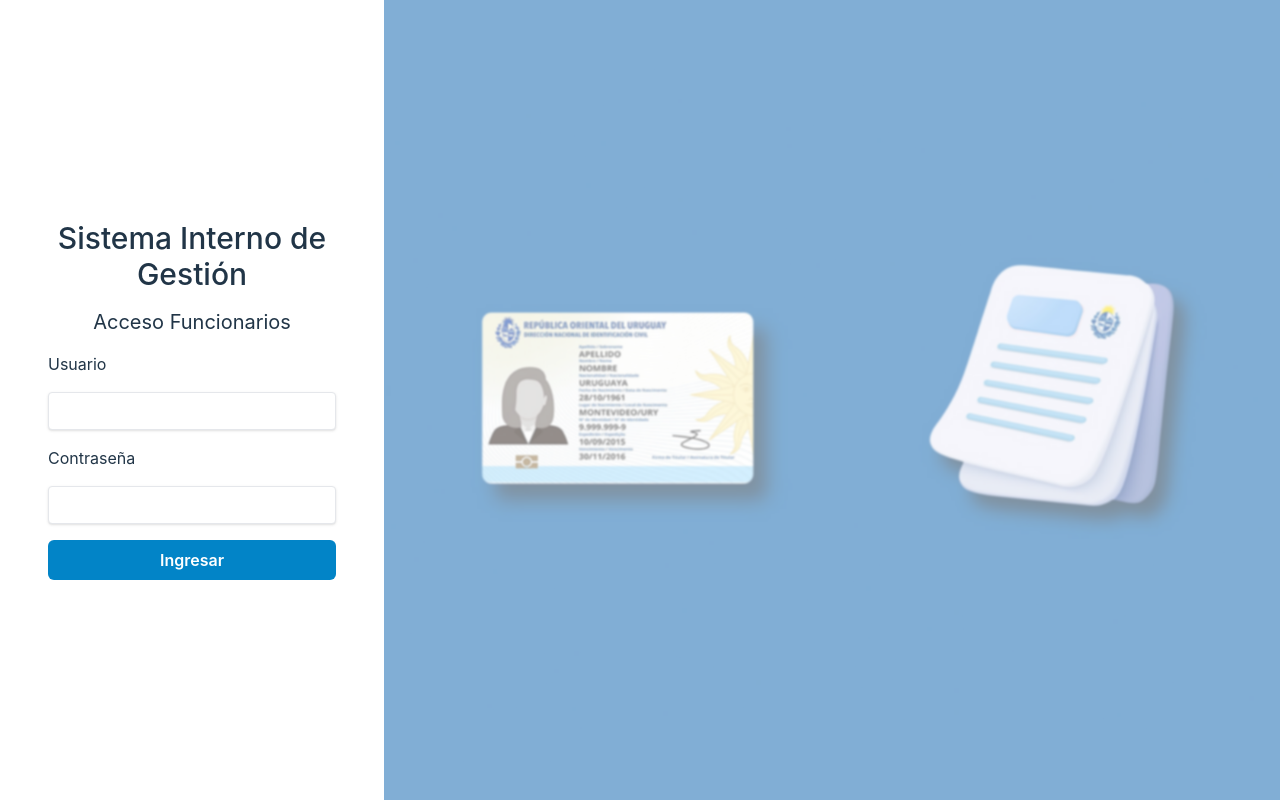
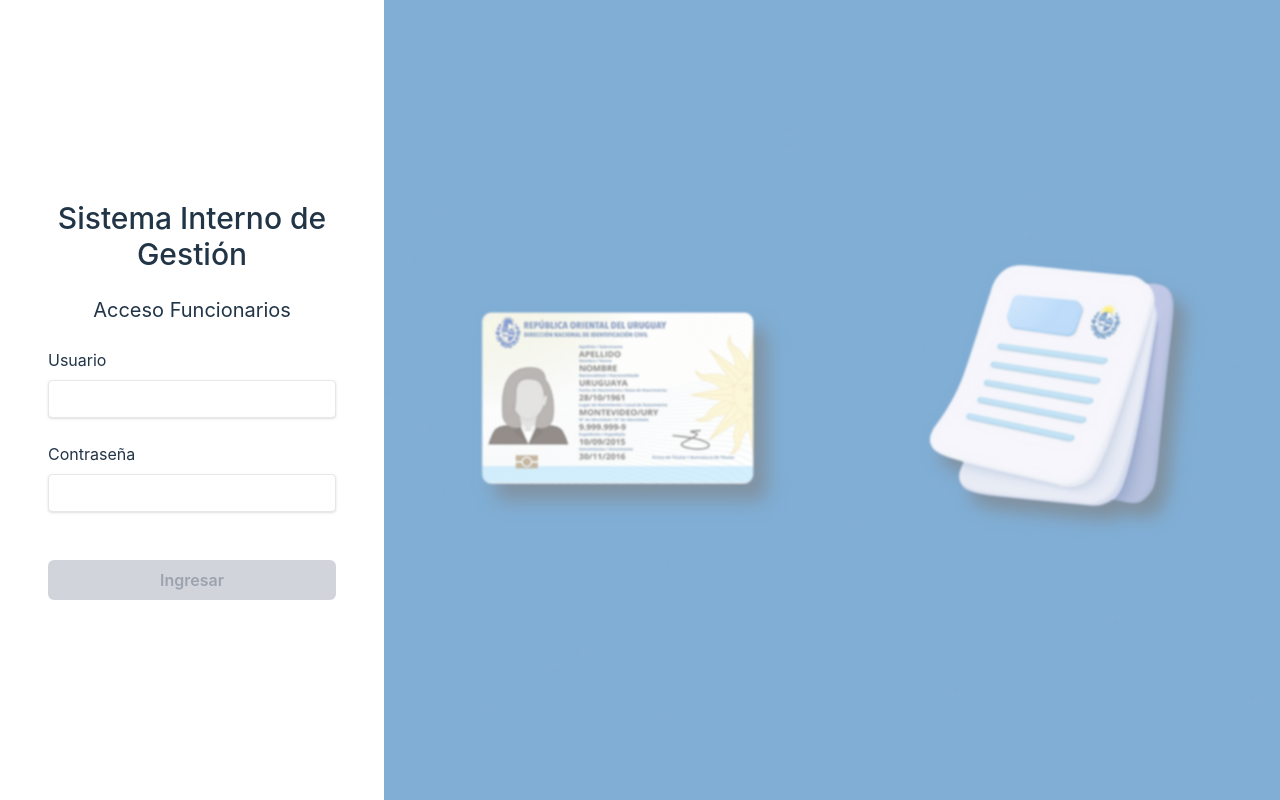
Before and after one commit to my-codebases/dnic-backoffice, a React (Vite) app: page /login in a window 1280 px wide. Built offline with nearby package versions, Linux system fonts and the light colour scheme.

Commit message:
Disable log in button and fix positioning

```diff
--- a/src/pages/Login.jsx
+++ b/src/pages/Login.jsx
@@ -10,6 +10,7 @@ export default function Login() {
 
   async function handleLoginSubmit(e) {
     e.preventDefault();
+    if (!username || !password) return;
     await login(username, password);
   };
 
@@ -17,12 +18,12 @@ export default function Login() {
     <main className="flex w-full h-screen overflow-y-clip items-stretch">
       <section className="p-12 flex flex-col justify-center items-center">
         <form
-          className="relative flex w-72 flex-col gap-4 items-stretch"
+          className="relative flex w-72 flex-col gap-6 items-stretch"
           onSubmit={handleLoginSubmit}
         >
           <h1 className='text-3xl font-medium text-center'>Sistema Interno de Gestión</h1>
           <h3 className='text-xl text-center'>Acceso Funcionarios</h3>
-          <label htmlFor="username" className="form_label">Usuario</label>
+          <label htmlFor="username" className="-mb-4">Usuario</label>
           <input
             id="username"
             type="text"
@@ -32,7 +33,7 @@ export default function Login() {
             autoComplete="on"
           />
 
-          <label htmlFor="password" className="form_label">Contraseña</label>
+          <label htmlFor="password" className="-mb-4">Contraseña</label>
           <input
             id="password"
             type="password"
@@ -41,7 +42,10 @@ export default function Login() {
             className="w-full py-2 px-3 bg-white text-gray-700 border rounded shadow appearance-none leading-tight focus:outline-none focus:shadow-outline"
           />
 
-          <button type="submit" className="w-full py-2 bg-sky-600 text-white font-semibold focus:outline-none rounded-md">
+          <button
+            type="submit"
+            className={`${username && password ? "bg-sky-600 text-white" : "bg-gray-300 text-gray-400 cursor-default"} w-full mt-6 py-2 font-semibold focus:outline-none rounded-md`}
+          >
             {isPending ? <ClipLoader color="#ffffff" size={16} /> : "Ingresar" }
           </button>
 
```
